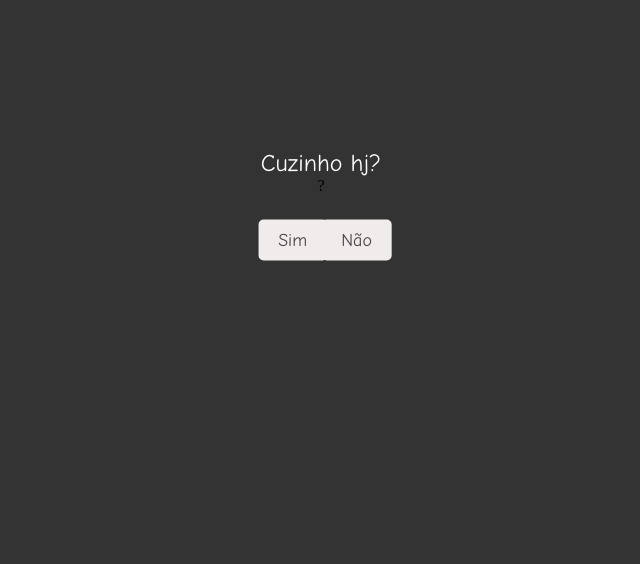
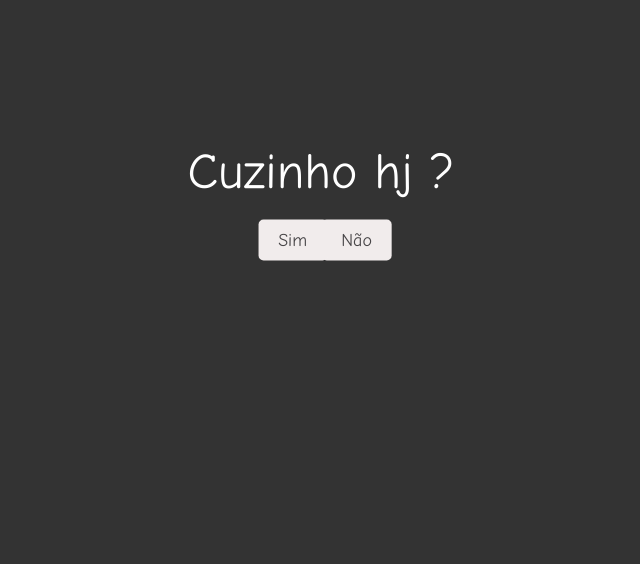
Before and after one commit to gr7zmnn/meme-do-insta, a plain HTML site: page index.html in a window 1280 px wide. Shown: the part 48-612 px from the top of the page, without its empty margins (319-959 px from the left). Drawn offline with Linux system fonts and the light colour scheme.

Commit message:
modified:   index.html

```diff
--- a/index.html
+++ b/index.html
@@ -17,7 +17,7 @@
 
         #question {
             color: #ffffff;
-            font-size: 24px;
+            font-size: 50px;
             text-align: center;
             font-family: "Comic Sans MS", "Comic Sans", cursive;
         }
@@ -66,7 +66,7 @@
 </head>
 
 <body>
-    <div id="question"> Cuzinho hj?</div>?</div>
+    <div id="question"> Cuzinho hj ?</div>
     <div id="options">
         <div id="noContainer">
             <button id="no" class="button">Não</button>
```
